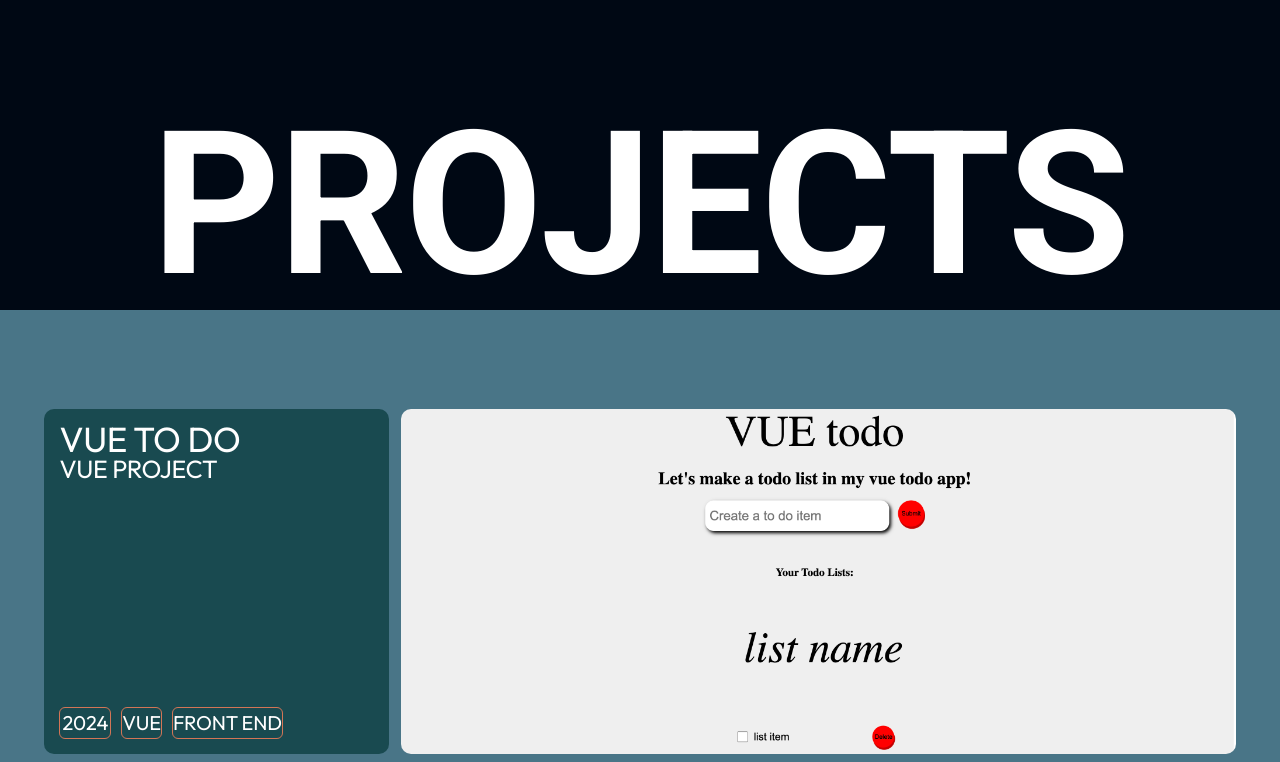
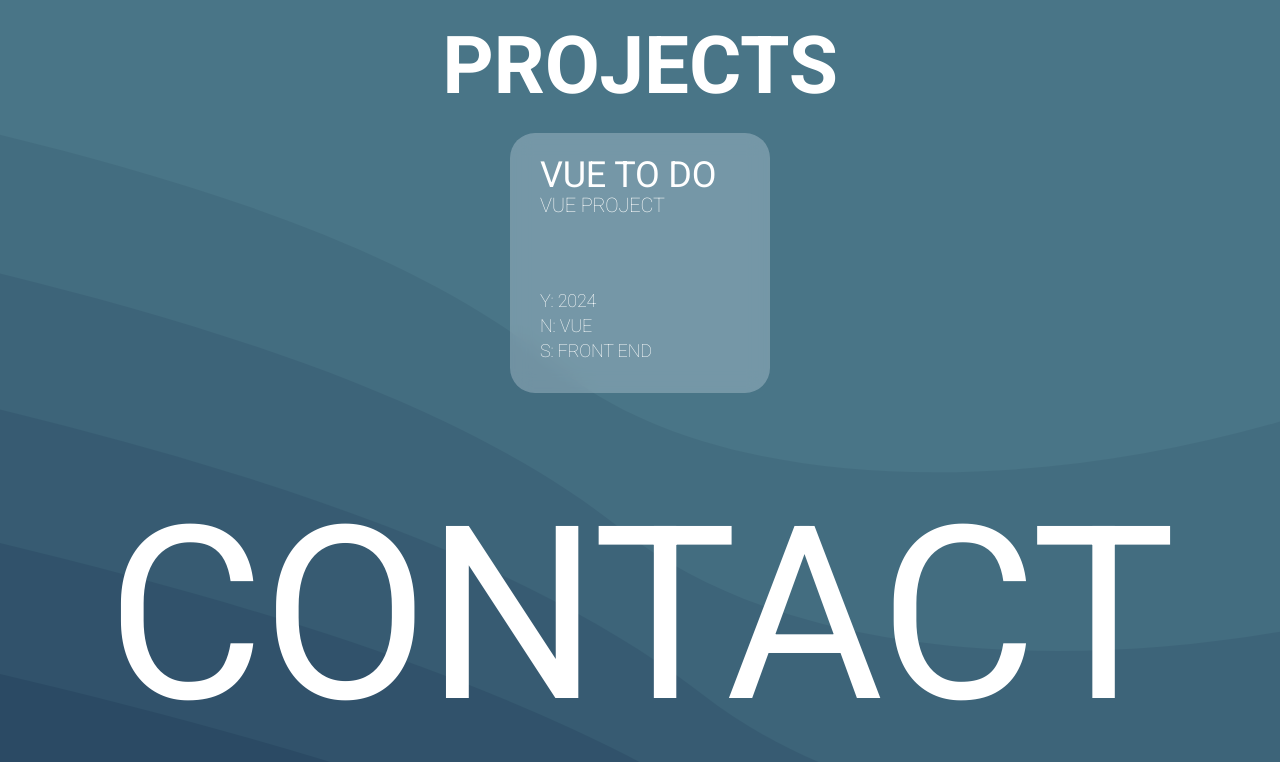
Before and after one commit to mathewsteenwinkel/Portfolio, a React (Create React App) app: page / in a window 1280 px wide. Shown: the part 4660-5422 px from the top of the page. Built offline with nearby package versions, Linux system fonts and the light colour scheme.

Commit message:
new projects section started

```diff
--- a/src/App.js
+++ b/src/App.js
@@ -5,7 +5,6 @@ import Ellipse from './assets/Ellipse 1.png';
 import Ellipse2 from './assets/Ellipse 2.png';
 import Ellipse3 from './assets/Ellipse 3.png';
 import About from './About';
-import Projects from './Projects';
 import Footer from './Footer';
 import Contact from './Contact';
 import CoverLetter from './CoverLetter';
@@ -15,6 +14,7 @@ import Mouse from './Mouse';
 import Tabs from './Tabs';
 
 import './css/App.css';
+import Portfolio from './Portfolio';
 
 
 
@@ -54,7 +54,8 @@ const App = () => {
                 />
 
                 <Faq />
-                <Projects />
+                <Portfolio />
+
                 <Contact />
                 <Footer />
             </div>
--- /dev/null
+++ b/src/Portfolio.jsx
@@ -0,0 +1,30 @@
+import React from 'react'
+import './css/Portfolio.css'
+
+function Portfolio() {
+  return (
+    <div>
+      <div className='projects-body'>
+        <h1 className='title_proj'>Projects</h1>
+        <div className='projects'>
+          <div className='containter'>
+            <div className='proj_container'>
+              <div className='proj_name'>VUE to do</div>
+              <div className='proj'>Vue project</div>
+            </div>
+            <div className='info2'>
+              <div className='year'>Y: 2024</div>
+              <div className='stack'>N: Vue</div>
+              <div className='stack2'>S: Front end</div>
+            </div>
+          </div>
+          <div />
+
+        </div>
+      </div>
+    </div>
+
+  )
+}
+
+export default Portfolio
--- a/src/Projects.jsx
+++ b/src/Projects.jsx
@@ -27,7 +27,7 @@ const Projects = () => {
                   <div className='stack2'>front end</div>
                 </div>
               </div>
-              <img src={VUEtodo} className='img' />
+              <img src={VUEtodo} className='img_preview' />
             </a>
           </div>
         </div>
@@ -35,7 +35,7 @@ const Projects = () => {
 
         <div className='container'>
           <a href='https://github.com/mathewsteenwinkel/petal-profits' target='blank' className='contents'>
-            <img src={petals} className='img' alt-text="petals" />
+            <img src={petals} className='img_preview' alt-text="petals" />
             <div className='text2'>
               <div className='titles'>
                 <a className='proj_name'>petal profits</a>
@@ -63,7 +63,7 @@ const Projects = () => {
                 <div className='stack2'>front end</div>
               </div>
             </div>
-            <img src={interview} className='img' />
+            <img src={interview} className='img_preview' />
           </a>
         </div>
       </div>
--- /dev/null
+++ b/src/css/Portfolio.css
@@ -0,0 +1,47 @@
+.projects{
+  display: flex;
+  align-content: center;
+  justify-content: center;
+}
+
+
+.containter{
+  display: flex;
+  flex-direction: column;
+  background-color: rgba(240, 248, 255, 0.265);
+  border-radius: 25px;
+  padding: 30px;
+  backdrop-filter: blur(10px);
+  width: 200px;
+  height: 200px;
+  justify-content: space-between;
+}
+
+.containter:hover{
+  box-shadow: inset 0 -10px 30px -5px rgba(0, 0, 0, 0.5);
+}
+
+
+.title_proj{
+  font-size: 80px;
+  display: flex;
+  justify-content: center;
+}
+.proj_name{
+  font-size: 36px;
+  font-weight: 400;
+  padding-bottom: 5px;
+
+}
+
+.info2{
+  display: flex;
+  flex-direction: column;
+  padding-top: 10px;
+  font-size: 18px;
+
+}
+
+.proj_container{
+  padding-bottom: 10px;
+}
--- a/src/css/projects.css
+++ b/src/css/projects.css
@@ -23,17 +23,16 @@
 
 }
 
-.img {
+.img_preview {
   flex:2;
   width: 100%;
   height: 345px;
   border-radius: 10px;
 }
 
-.img:hover {
+.img_preview:hover {
   object-fit: contain;
-  width: max-content;
-  transform: scale(1.25);
+  transform: scale(1.10);
   transition-duration: 2s;
   border-radius: 0;
   filter: drop-shadow(5px 5px 2px #323131ac);
```
